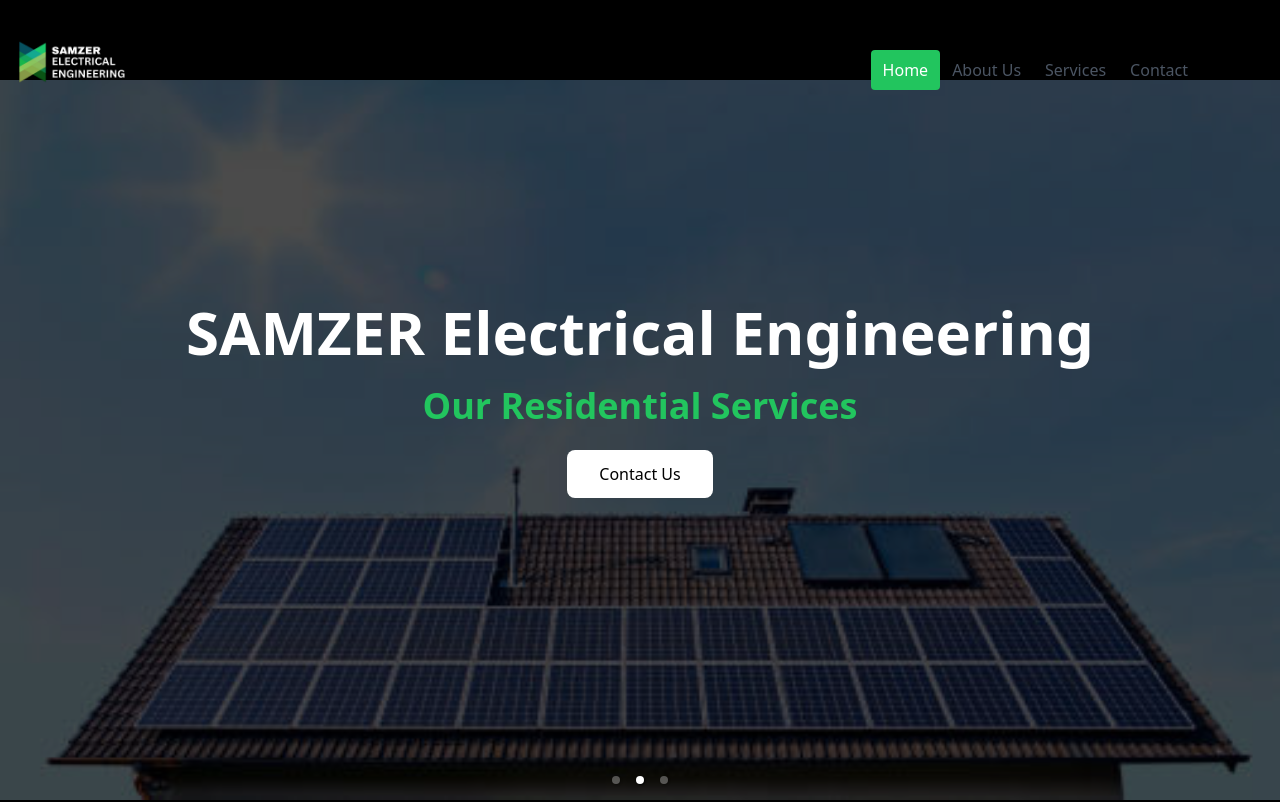
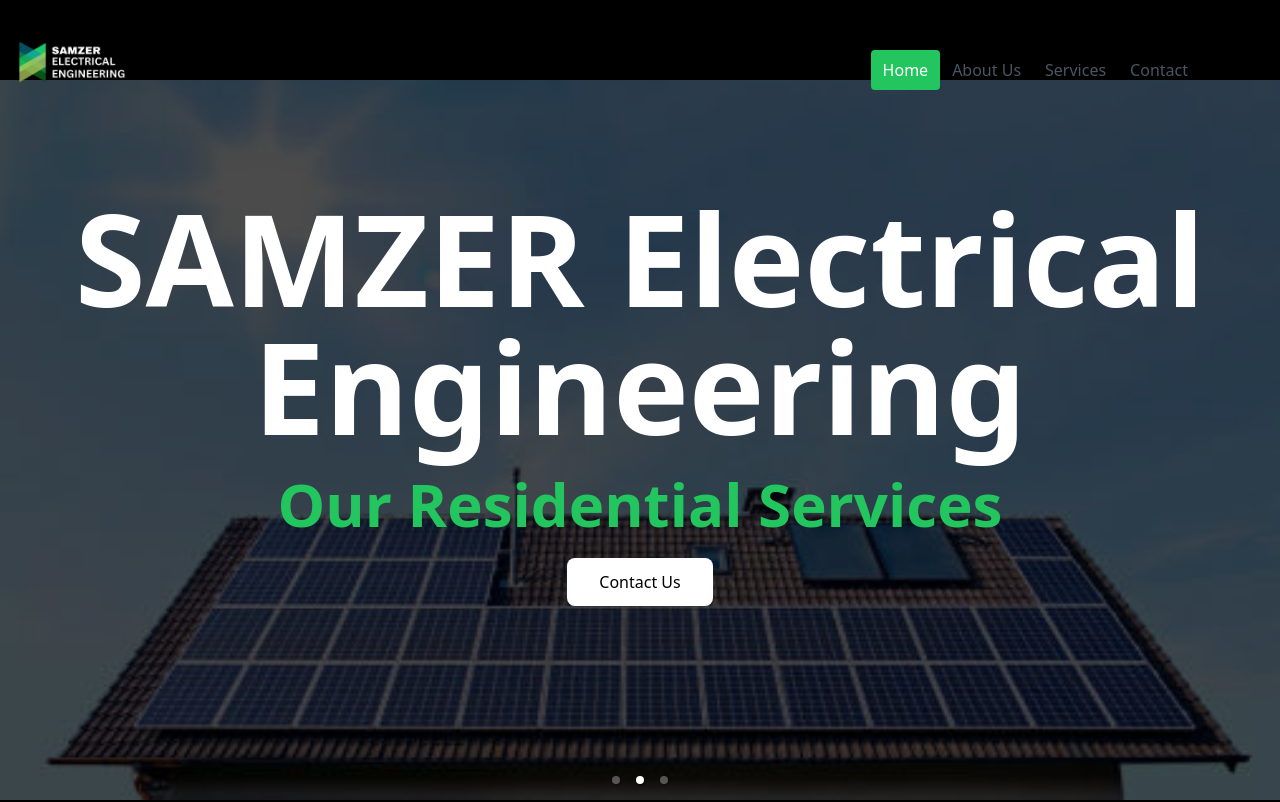
Before and after one commit to amaka2344/SAMZER, a Next.js app: page / in a window 1280 px wide. Shown: the top 802 px of the page. Built offline with nearby package versions, Linux system fonts and the light colour scheme.

Commit message:
add new feature

```diff
--- a/pages/index.js
+++ b/pages/index.js
@@ -27,10 +27,10 @@ const HeroSection = () => {
         <div className='hero-slide'>
           <Image src={heroImg} alt='Hero Image 1' objectFit='cover' className='h-[800px] w-[800px]' />
           <div className='hero-content absolute inset-0 flex flex-col justify-center items-center px-10 text-white bg-black bg-opacity-70'>
-            <h1 className='text-9xl md:text-6xl font-bold mb-6 text-center'>
+            <h1 className='text-5xl md:text-9xl font-bold mb-6 text-center'>
               SAMZER Electrical Engineering
             </h1>
-            <h2 className=' md:text-4xl text-6xl font-bold mb-6 text-center text-green-500'>
+            <h2 className=' md:text-6xl text-4xl font-bold mb-6 text-center text-green-500'>
             Our Commercial Services
             </h2>
             <Link
@@ -44,10 +44,10 @@ const HeroSection = () => {
         <div className='hero-slide'>
           <Image src={image1} alt='Hero Image 2' objectFit='cover'className='h-[800px] w-[800px]' />
           <div className='hero-content absolute inset-0 flex flex-col justify-center items-center px-10 text-white bg-black bg-opacity-70'>
-            <h1 className='md:text-6xl text-8xl font-bold mb-6 text-center'>
+            <h1 className='md:text-9xl text-5xl font-bold mb-6 text-center'>
               SAMZER Electrical Engineering
             </h1>
-            <h2 className='text-6xl md:text-4xl font-bold mb-6 text-center text-green-500'>
+            <h2 className='text-4xl md:text-6xl font-bold mb-6 text-center text-green-500'>
             Our Residential Services            </h2>
             <Link
               href='/contact'
@@ -60,10 +60,10 @@ const HeroSection = () => {
         <div className='hero-slide'>
           <Image src={image4} alt='Hero Image 3' objectFit='cover' className='h-[800px] w-[800px]' />
           <div className='hero-content absolute inset-0 flex flex-col justify-center items-center px-10 text-white bg-black bg-opacity-70'>
-            <h1 className='md:text-6xl text-8xl font-bold mb-6 text-center'>
+            <h1 className='md:text-9xl text-5xl font-bold mb-6 text-center'>
             SAMZER Electrical Engineering
             </h1>
-            <h2 className='text-6xl md:text-4xl font-bold mb-6 text-center text-green-500'>
+            <h2 className='text-4xl md:text-6xl font-bold mb-6 text-center text-green-500'>
             Our Construction Services
             </h2>
             <Link
```
